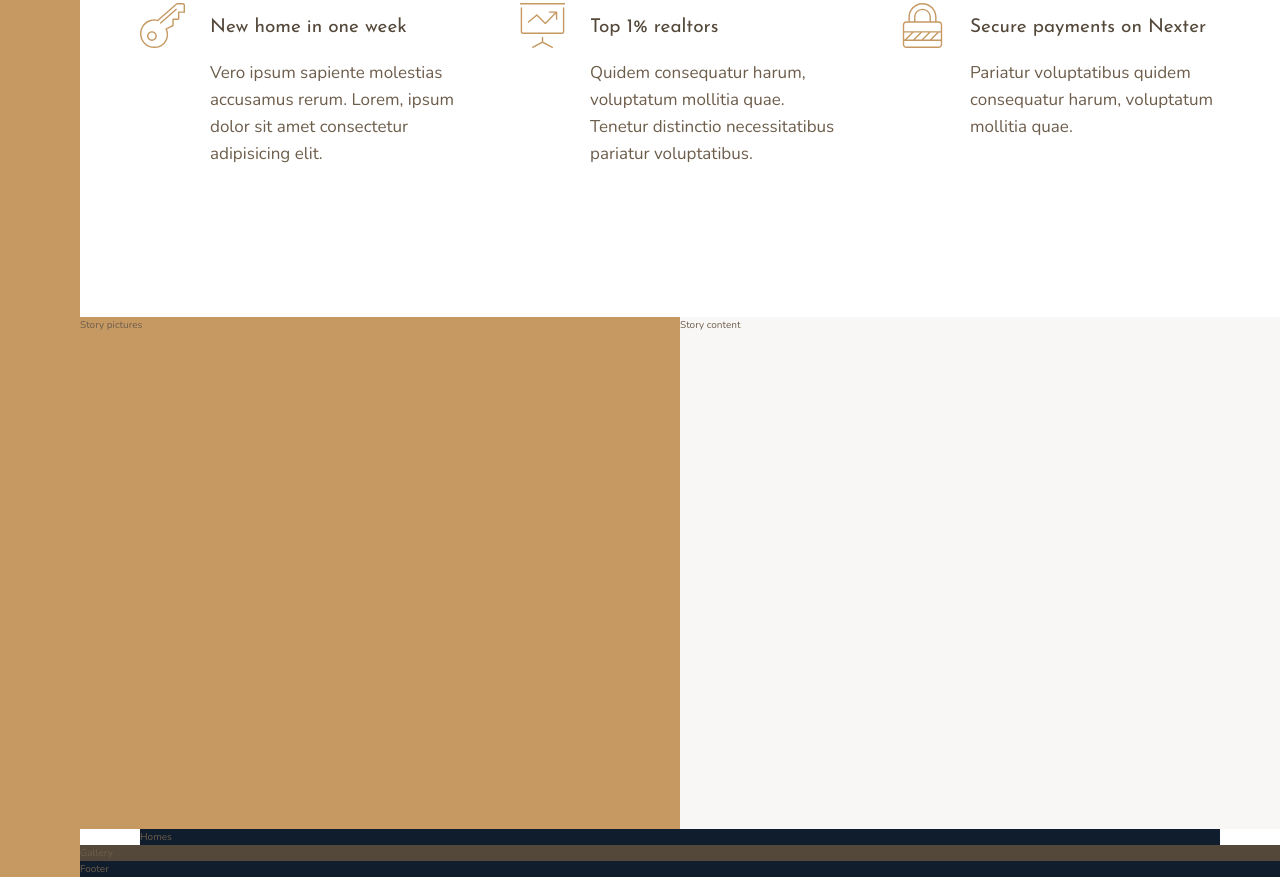
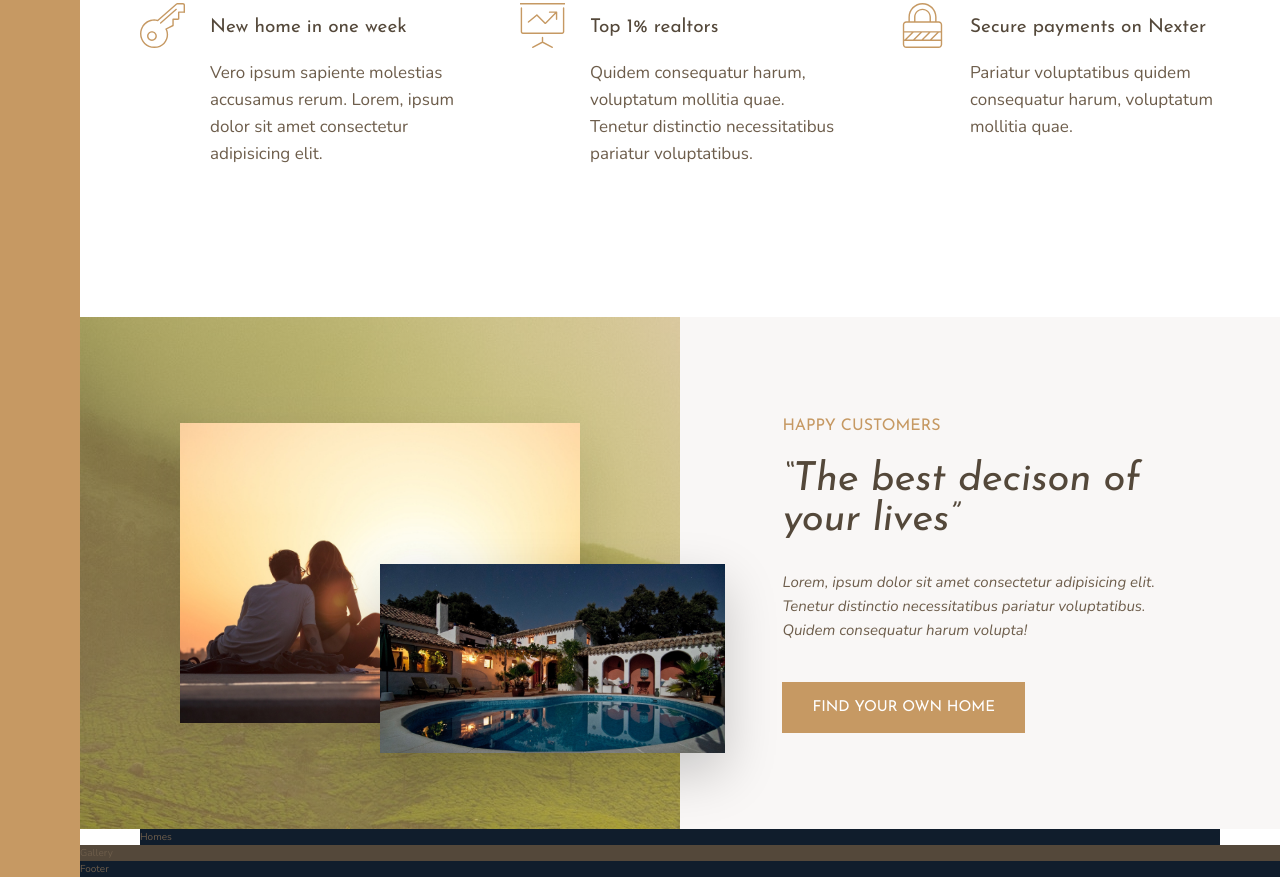
Before and after one commit to sousa-miguel/Nexter, a website: page index.html in a window 1280 px wide. Shown: the part 991-1868 px from the top of the page. Drawn offline with nearby package versions, Linux system fonts and the light colour scheme.

Commit message:
built stories section

```diff
--- a/index.html
+++ b/index.html
@@ -95,9 +95,27 @@
       </div>
     </section>
 
-    <div class="story__pictures">Story pictures</div>
+    <div class="story__pictures">
+      <img
+        src="img/story-1.jpeg"
+        alt="Couple with new house"
+        class="story__img--1"
+      />
+      <img src="img/story-2.jpeg" alt="New house" class="story__img--2" />
+    </div>
 
-    <div class="story__content">Story content</div>
+    <div class="story__content">
+      <h3 class="heading-3 margin-bottom-s">Happy Customers</h3>
+      <h2 class="heading-2 heading-2--dark margin-bottom-m">
+        &ldquo;The best decison of your lives&rdquo;
+      </h2>
+      <p class="story__text margin-bottom-l">
+        Lorem, ipsum dolor sit amet consectetur adipisicing elit. Tenetur
+        distinctio necessitatibus pariatur voluptatibus. Quidem consequatur
+        harum volupta!
+      </p>
+      <button class="btn">Find your own home</button>
+    </div>
 
     <section class="homes">Homes</section>
 
--- a/sass/_base.scss
+++ b/sass/_base.scss
@@ -9,6 +9,8 @@ $color-grey-light-2: #aaa;
 
 $color-grey-dark-1: #54483a;
 $color-grey-dark-2: #6d5d4b;
+
+$color-white: #fff;
 
 // FONT VARIABLES
 $font-primary: "Nunito", sans-serif;
@@ -38,9 +40,7 @@ body {
   display: grid;
   grid-template-rows: 80vh min-content 40vw repeat(3, min-content);
   grid-template-columns:
-    [side-bar-start] 8rem [side-bar-end full-start] minmax(
-      6rem,
-      1fr
-    ) [center-start] repeat(8, [col-start] minmax(min-content, 14rem) [col-end])
+    [side-bar-start] 8rem [side-bar-end full-start] minmax(6rem, 1fr)
+    [center-start] repeat(8, [col-start] minmax(min-content, 14rem) [col-end])
     [center-end] minmax(6rem, 1fr) [full-end];
 }
--- a/sass/_story.scss
+++ b/sass/_story.scss
@@ -2,10 +2,53 @@
   &__pictures {
     background-color: $color-primary;
     grid-column: full-start / col-end 4;
+    background-image: linear-gradient(
+        rgba($color-primary, 0.5),
+        rgba($color-primary, 0.5)
+      ),
+      url(../img/back.jpg);
+
+    display: grid;
+    grid-template-rows: repeat(6, 1fr);
+    grid-template-columns: repeat(6, 1fr);
+    align-items: center;
+  }
+
+  &__img--1 {
+    width: 100%;
+    grid-column: 2 / 6;
+    grid-row: 2 / 6;
+    box-shadow: 0 2rem 5rem rgba(#000, 0.1);
+  }
+
+  &__img--2 {
+    width: 115%;
+    grid-column: 4 / 7;
+    grid-row: 4 / 6;
+    z-index: 20;
+    box-shadow: 0 2rem 5rem rgba(#000, 0.2);
   }
 
   &__content {
     background-color: $color-grey-light-1;
     grid-column: col-start 5 / full-end;
+    padding: 6rem 8vw;
+
+    display: flex;
+    flex-direction: column;
+    justify-content: center;
+    align-items: flex-start;
+
+    // Using grids
+    /*
+    display: grid;
+    align-content: center;
+    justify-items: start;
+    */
+  }
+
+  &__text {
+    font-size: 1.5rem;
+    font-style: italic;
   }
 }
--- a/sass/_typography.scss
+++ b/sass/_typography.scss
@@ -9,10 +9,25 @@
 
 .heading-2 {
   @extend %heading;
+
+  font-size: 4rem;
+  font-style: italic;
+  line-height: 1;
+
+  &--light {
+    color: $color-grey-light-1;
+  }
+  &--dark {
+    color: $color-grey-dark-1;
+  }
 }
 
 .heading-3 {
   @extend %heading;
+
+  font-size: 1.6rem;
+  color: $color-primary;
+  text-transform: uppercase;
 }
 
 .heading-4 {
@@ -27,3 +42,21 @@
     color: $color-grey-dark-1;
   }
 }
+
+.btn {
+  background-color: $color-primary;
+  color: $color-white;
+  border: none;
+  border-radius: 0;
+  font-family: $font-display;
+  font-size: 1.5rem;
+  text-transform: uppercase;
+  padding: 1.8rem 3rem;
+  cursor: pointer;
+
+  transition: all 0.2s;
+
+  &:hover {
+    background-color: $color-primary-dark;
+  }
+}
--- /dev/null
+++ b/sass/_utilities.scss
@@ -0,0 +1,15 @@
+.margin-bottom-s {
+  margin-bottom: 2rem;
+}
+
+.margin-bottom-m {
+  margin-bottom: 3rem;
+}
+
+.margin-bottom-l {
+  margin-bottom: 4rem;
+}
+
+.margin-bottom-xl {
+  margin-bottom: 9rem;
+}
--- a/sass/main.scss
+++ b/sass/main.scss
@@ -1,5 +1,6 @@
 @import "base";
 @import "typography";
+@import "utilities";
 
 @import "sidebar";
 @import "header";
```
Also changed, not shown: img/text.txt (deleted, +0 -18 lines), css/style.css.
